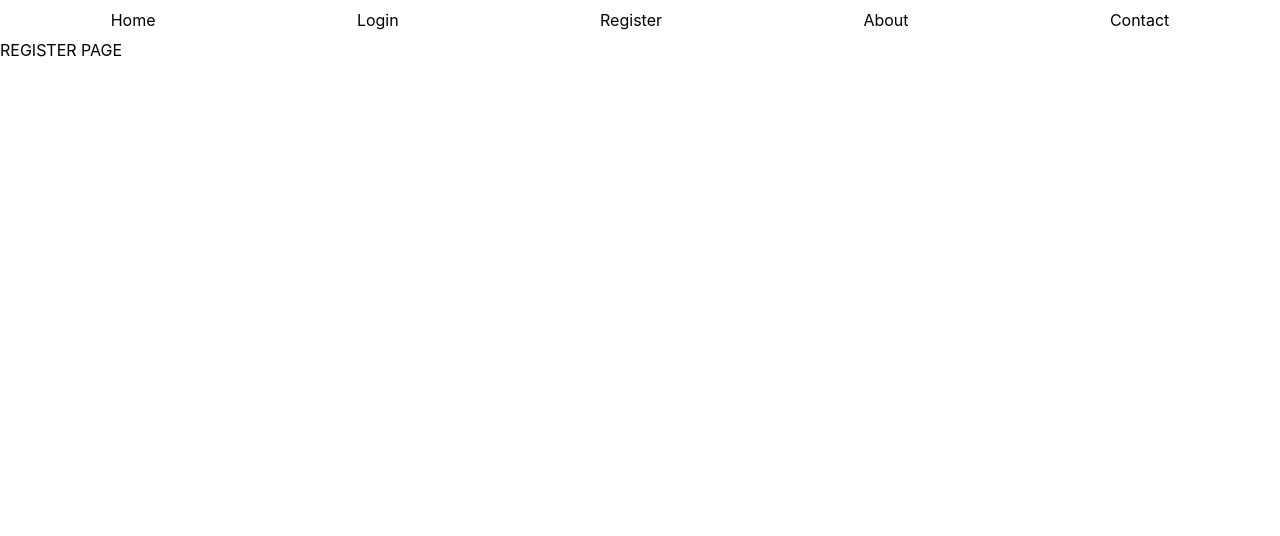
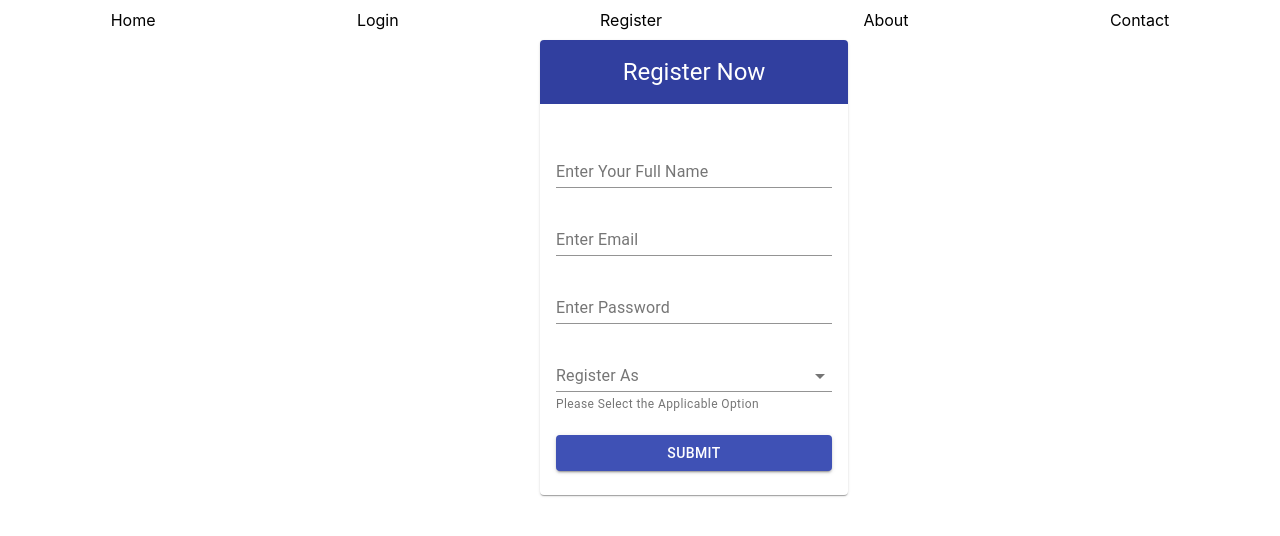
Before and after one commit to rohit1234990/quizera, a React (Create React App) app in the folder src/client/: page /register in a window 1280 px wide. Shown: the top 536 px of the page. Built offline with nearby package versions, Linux system fonts and the light colour scheme.

Commit message:
Add Registration Page UI

```diff
--- a/src/client/src/routes/Register.jsx
+++ b/src/client/src/routes/Register.jsx
@@ -1,7 +1,103 @@
 import React from "react";
+import Card from "@material-ui/core/Card";
+import { FormGroup, Button } from "@material-ui/core/";
 
-const Register = () => {
-  return <div>REGISTER PAGE</div>;
-};
+import Grid from "@material-ui/core/Grid";
+import TextField from "@material-ui/core/TextField";
+import CardHeader from "@material-ui/core/CardHeader";
+import CardContent from "@material-ui/core/CardContent";
+import InputLabel from "@material-ui/core/InputLabel";
+import MenuItem from "@material-ui/core/MenuItem";
+import FormHelperText from "@material-ui/core/FormHelperText";
+import FormControl from "@material-ui/core/FormControl";
+import Select from "@material-ui/core/Select";
 
-export default Register;
+export default class RegisterAdmin extends React.Component {
+  constructor(props) {
+    super(props);
+    this.state = {
+      email: "",
+      password: "",
+      name: "",
+      position: ""
+    };
+  }
+
+  handleChange(e) {
+    e.preventDefault();
+    console.log(this.state);
+    this.setState({
+      [e.target.name]: e.target.value
+    });
+  }
+
+  handleSubmit(e) {
+    e.preventDefault();
+    console.log(this.state);
+  }
+
+  render() {
+    return (
+      <Grid container spacing={2}>
+        <Grid item md={5} />
+
+        <Grid item md={3}>
+          <Card>
+            <CardHeader
+              style={{ backgroundColor: "#313F9F", color: "white" }}
+              color="white"
+              align="center"
+              title="Register Now"
+            />
+            <br />
+            <CardContent>
+              <FormGroup onSubmit={e => this.handleSubmit(e)}>
+                <TextField
+                  name="name"
+                  onChange={e => this.handleChange(e)}
+                  type="text"
+                  label="Enter Your Full Name"
+                />
+                <br />
+                <TextField
+                  name="email"
+                  onChange={e => this.handleChange(e)}
+                  type="email"
+                  label="Enter Email"
+                />
+                <br />
+                <TextField
+                  name="password"
+                  onChange={e => this.handleChange(e)}
+                  type="password"
+                  label="Enter Password"
+                />
+                <br />
+                <FormControl>
+                  <InputLabel id="demo-simple-select-helper-label">
+                    Register As
+                  </InputLabel>
+                  <Select
+                    labelId="demo-simple-select-helper-label"
+                    id="demo-simple-select-helper"
+                    name="position"
+                  >
+                    <MenuItem value="Teacher">Teacher</MenuItem>
+                    <MenuItem value="Student">Student</MenuItem>
+                  </Select>
+                  <FormHelperText>
+                    Please Select the Applicable Option
+                  </FormHelperText>
+                </FormControl>
+                <br />
+                <Button variant="contained" color="primary" type="submit">
+                  Submit
+                </Button>
+              </FormGroup>
+            </CardContent>
+          </Card>
+        </Grid>
+      </Grid>
+    );
+  }
+}
```
